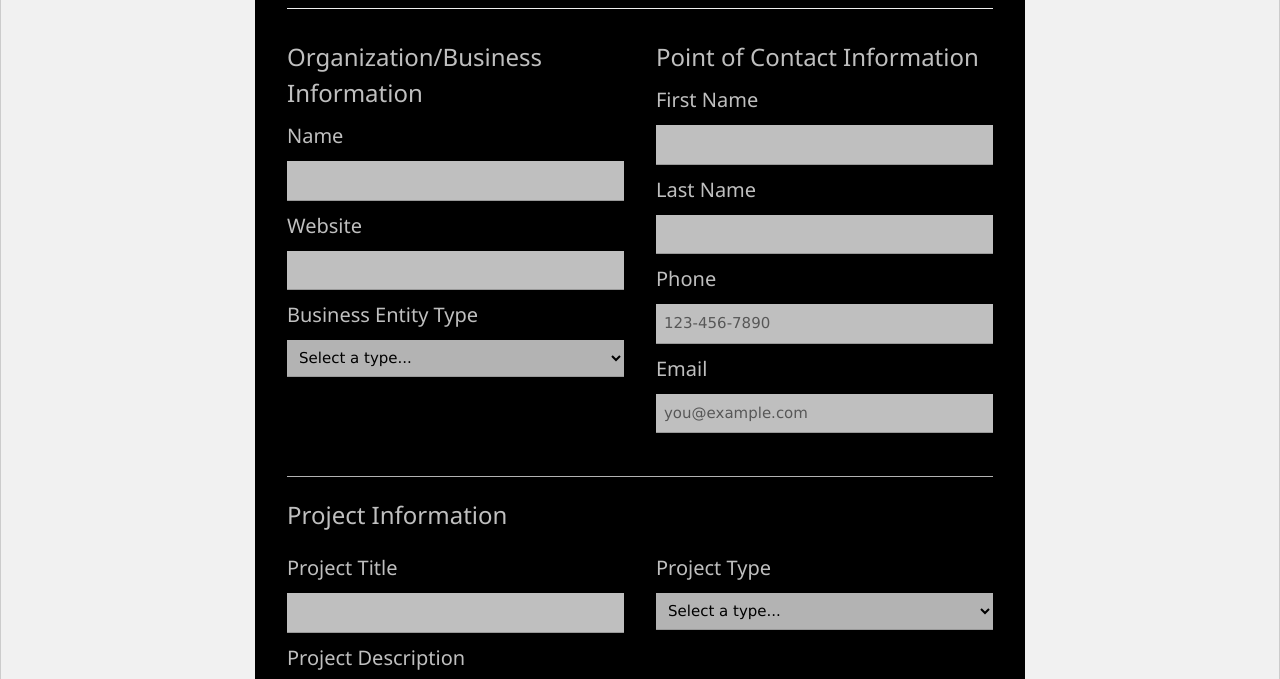
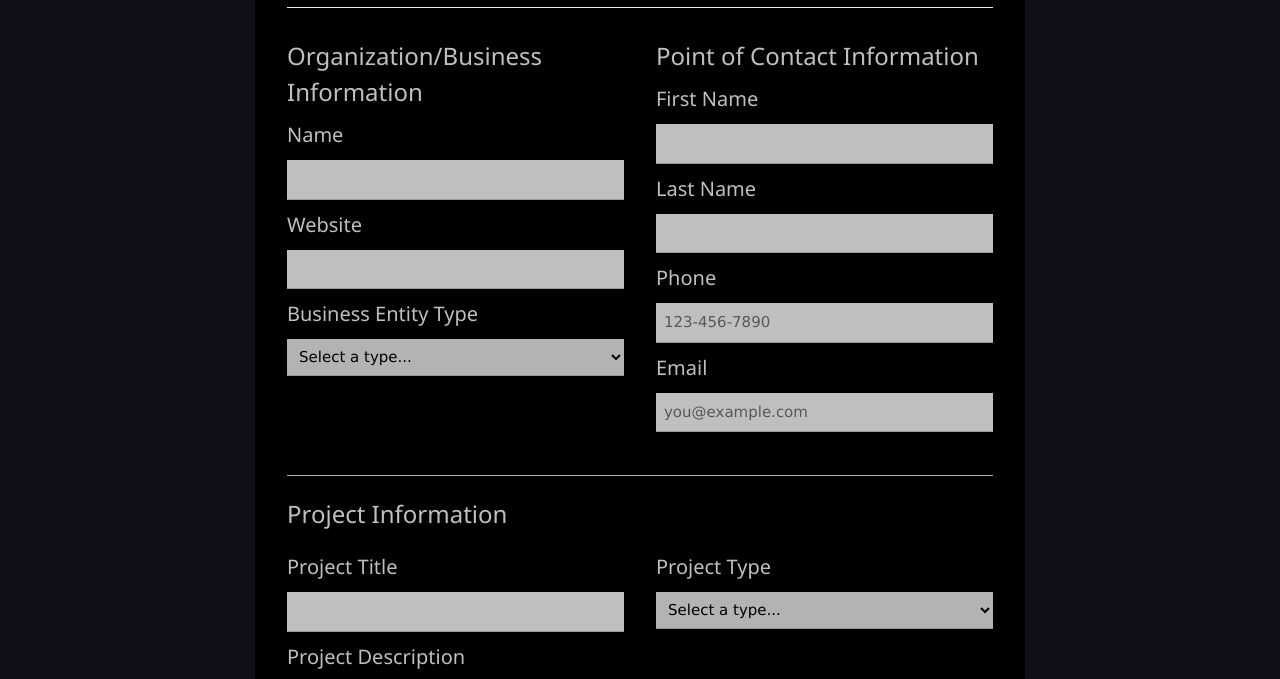
Before and after one commit to anspiriti/startup-splash, a plain HTML site: page forms/rfa-request.html in a window 1280 px wide. Shown: the part 245-924 px from the top of the page. Drawn offline with nearby package versions, Linux system fonts and the light colour scheme; a web font is replaced by a local one.

Commit message:
Update rfa-request.html
Removed classes from form element:
w3-card-4
w3-border
w3-light-gray

```diff
--- a/forms/rfa-request.html
+++ b/forms/rfa-request.html
@@ -17,7 +17,7 @@
 </head>
 
 <body>
-  <form id="rfa-form" class="w3-container w3-card-4 w3-light-gray w3-border w3-round-large" method="POST"
+  <form id="rfa-form" class="w3-container w3-round-large" method="POST"
   action="https://script.google.com/macros/s/AKfycbwLmWBS1Mts8CP6BeRpd_kumuHz_55k3-mLTh4iOBM/dev">
   <div class="w3-black form-wrapper w3-container w3-round-xlarge">
     <form class="w3-container w3-mobile" action="">
```
